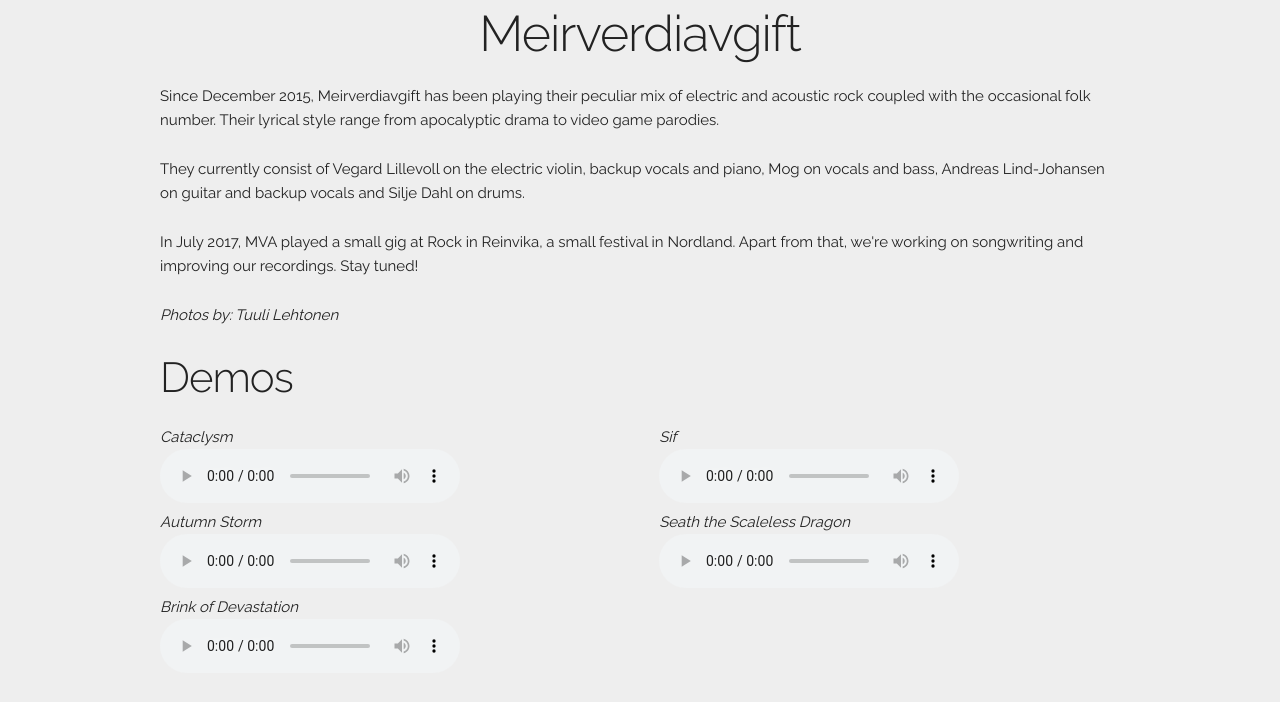
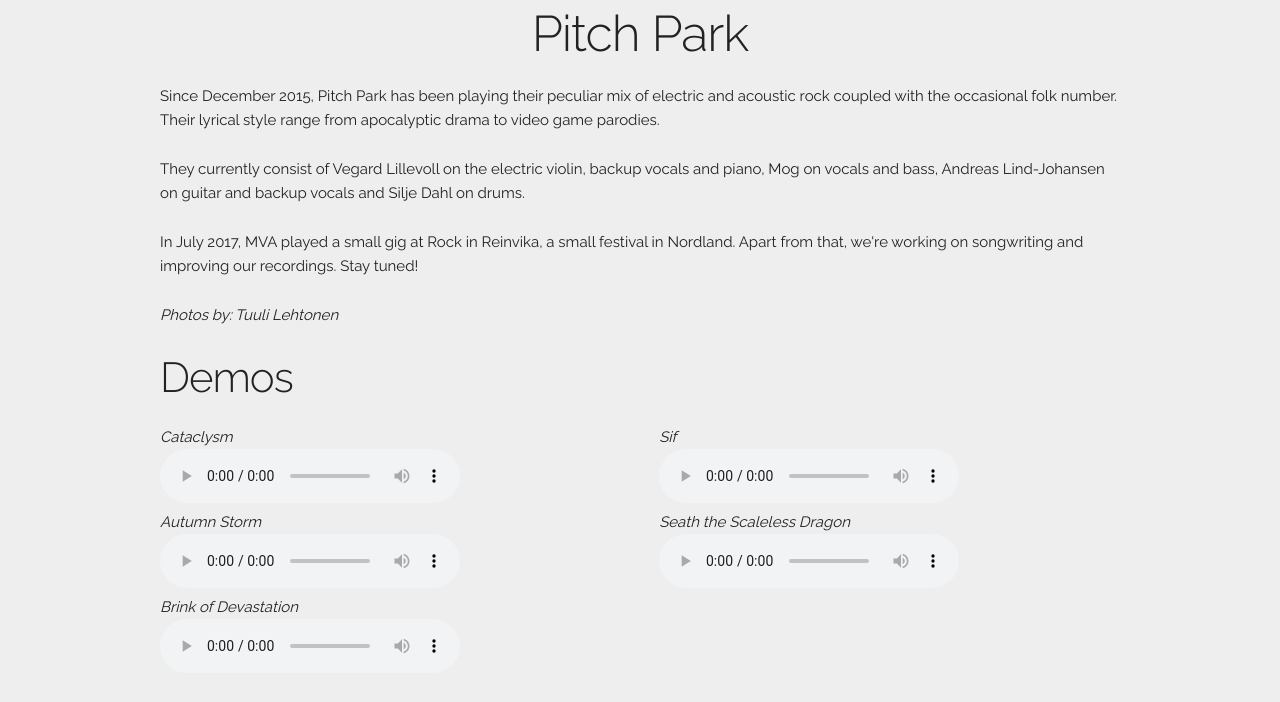
Before and after one commit to silmer/MVA, a plain HTML site: page src/index.html in a window 1280 px wide. Shown: the part 20-722 px from the top of the page. Drawn offline with Linux system fonts and the light colour scheme.

Commit message:
changed name

```diff
--- a/src/index.html
+++ b/src/index.html
@@ -40,13 +40,13 @@
 	<div class="container">
 
 		<section class="header">
-			<h1 class="title">Meirverdiavgift</h1>
+			<h1 class="title">Pitch Park</h1>
 		</section>
 
 		<div class="row">
 			<!--<div class="one-half column">-->
 				<p>
-                    Since December 2015, Meirverdiavgift has been playing their peculiar mix of electric and acoustic rock coupled with the occasional folk number. Their lyrical style range from apocalyptic drama to video game parodies.
+                    Since December 2015, Pitch Park has been playing their peculiar mix of electric and acoustic rock coupled with the occasional folk number. Their lyrical style range from apocalyptic drama to video game parodies.
                 </p>
 				<p>
 					They currently consist of Vegard Lillevoll on the electric violin, backup vocals and piano, Mog on vocals and bass, Andreas Lind-Johansen on guitar and backup vocals and Silje Dahl on drums.
```
